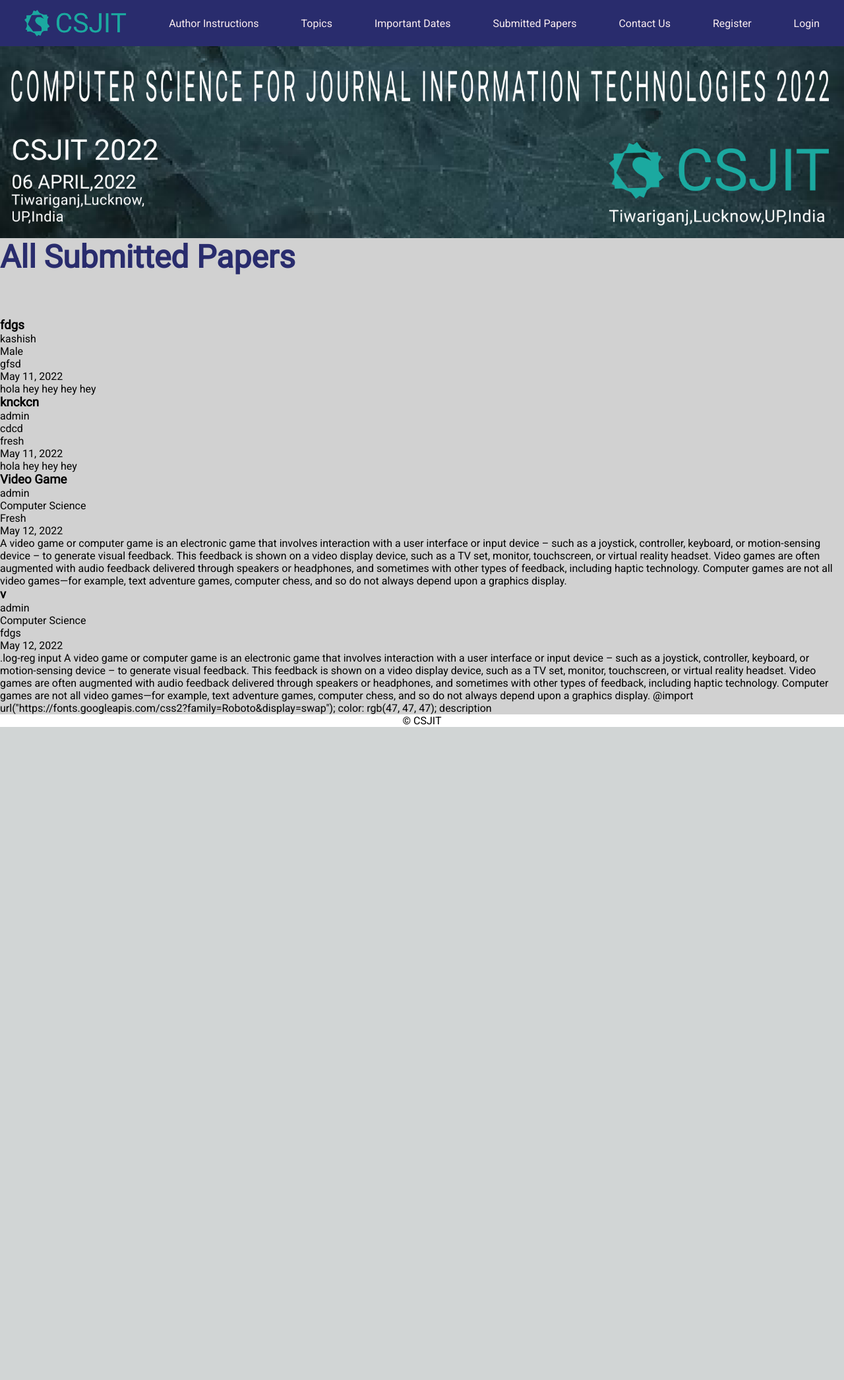
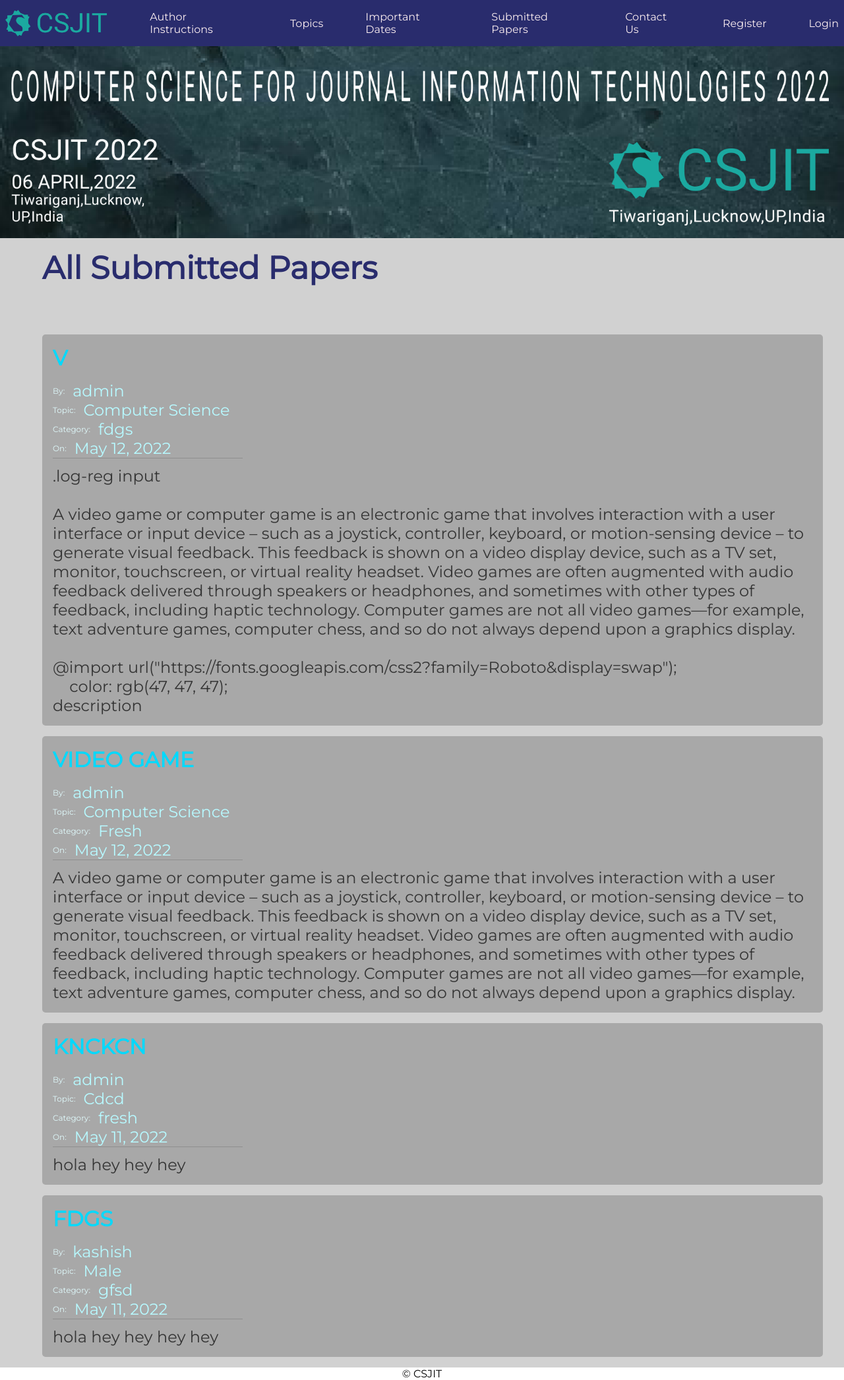
Before and after one commit to kashish-gg/csjit, a Django app: page /papers/ in a window 1280 px wide. Shown: the whole page at 66% size. Before the commit the page ends 1102 px from the top, so only its background shows below. Run offline with Django 4.2, Linux system fonts and the light colour scheme; data comes from the database, SQL or seed files in the repository; both versions use the stored data as it was after the commit.

Commit message:
added post css fixed description issue and changed description tag

```diff
--- a/app/views.py
+++ b/app/views.py
@@ -30,12 +30,13 @@ def contact(request):
         request,'contact.html'
     )
 def postsPage(request):
-    allposts = post.objects.all()
+    allposts = post.objects.all()[::-1]
     return render(
         request,'posts.html',{'posts':allposts}
     )
 def loginPage(request):
     return render(request,'login.html')
+
 def register(request):
     form=UserCreationForm()
     return render(request,'register.html',{'form':form})
@@ -89,7 +90,7 @@ def handlePost(request):
         emailid = request.POST['emailid']
         amountpaid = request.POST['amount_paid']
         accountnumber = request.POST['accountno']
-        description = request.POST.get('description',False)
+        description = request.POST['description']
         newform=models.post.objects.create()
         newform.user_id=str(request.user.username)
         newform.topic=topic
--- a/static/css/index.css
+++ b/static/css/index.css
@@ -1,11 +1,12 @@
-@import url('https://fonts.googleapis.com/css2?family=Roboto&display=swap');
-@import url('./pages.css');
-@import url('./logreg.css');
+@import url("https://fonts.googleapis.com/css2?family=Montserrat&display=swap");
+@import url("./pages.css");
+@import url("./posts.css");
+@import url("./logreg.css");
 
 * {
   margin: 0;
   padding: 0;
-  font-family: 'Roboto', sans-serif;
+  font-family: "Montserrat", sans-serif;
 }
 a {
   text-decoration: none;
@@ -26,11 +27,11 @@ nav {
   color: #faedf0;
   text-transform: capitalize;
 }
-nav img{
+nav img {
   /* width: 100%; */
   height: 3rem;
 }
-nav a{
+nav a {
   display: flex;
   align-items: center;
   justify-content: center;
@@ -39,7 +40,7 @@ nav a{
   transition: all 0.5s ease-in-out;
 }
 
-nav a:hover{
+nav a:hover {
   background: #1d1f4d;
 }
 
@@ -51,32 +52,32 @@ footer {
   position: relative;
   bottom: 0;
 }
-main{
+main {
   display: flex;
-  flex-direction:column;
+  flex-direction: column;
   justify-content: center;
   align-items: center;
-  min-height:90vh;
+  min-height: 90vh;
   background: rgb(209, 209, 209);
   width: 100%;
 }
-main h1{
-  color:#292c6d;
+main h1 {
+  color: #292c6d;
   font-size: 3em;
   margin-bottom: 4rem;
 }
-.underline{
+.underline {
   text-decoration: underline;
 }
-.page-con{
+.page-con {
   padding: 1em;
   display: flex;
   flex-direction: column;
   position: relative;
   gap: 0.5em;
   width: 90%;
-  }
-.banner{
+}
+.banner {
   width: 100%;
   align-self: flex-start;
 }
--- a/static/css/logreg.css
+++ b/static/css/logreg.css
@@ -34,11 +34,12 @@
   justify-content: center;
   gap: 1em;
 }
-  .log-reg form .input-group img{
+.log-reg form .input-group img {
   width: 5em;
   height: 5em;
 }
-  .log-reg input {
+.log-reg input,
+.log-reg textarea {
   width: 100%;
 }
 .log-reg form label {
--- /dev/null
+++ b/static/css/posts.css
@@ -0,0 +1,62 @@
+/* 292c6d */
+.posts {
+  display: flex;
+  flex-direction: column;
+  gap: 1em;
+  width: 100%;
+}
+.post {
+  background: #a8a8a8;
+  width: 100%;
+  padding: 1em;
+  border-radius: 5px;
+}
+.post * {
+  color: rgb(183, 249, 255);
+  font-weight: 400;
+  font-size: 1.5em;
+  display: flex;
+  align-items: center;
+}
+.post span {
+  color: rgb(224, 250, 252);
+  margin-right: 1em;
+  text-transform: capitalize;
+  font-weight: 100;
+  font-size: 0.5em;
+}
+.post h2 {
+  text-transform: uppercase;
+  font-size: 2rem;
+  color: rgb(0, 217, 253);
+  font-weight: 700;
+  margin-bottom: 0.5em;
+}
+/* author */
+.post h3 {
+}
+/* topic */
+.post h4 {
+  text-transform: capitalize;
+}
+/* category */
+.post h5 {
+}
+/* date */
+.post h6 {
+  border-bottom: 1px solid rgb(142, 142, 142);
+  width: 25%;
+  margin-bottom: 0.5em;
+}
+/* description */
+.post pre {
+  font-weight: 200;
+  color: rgb(53, 53, 53);
+  max-width: 100%;
+  overflow-x: auto;
+  white-space: pre-wrap;
+  white-space: -moz-pre-wrap;
+  white-space: -pre-wrap;
+  white-space: -o-pre-wrap;
+  word-wrap: break-word;
+}
--- a/templates/contact.html
+++ b/templates/contact.html
@@ -1,6 +1,6 @@
 {%extends 'base.html'%}
 {%block contact%}
-<div class="page">
+<div class="page-con">
     <h1>
         Contact Us
     </h1>
--- a/templates/posts.html
+++ b/templates/posts.html
@@ -1,16 +1,16 @@
 {%extends 'base.html'%}
 {%block contact%}
-<div class="page">
+<div class="page-con">
     <h1>All Submitted Papers</h1>
     <div class="posts">
         {% for post in posts %}
         <div class="post">
-            <h3>{{post.title}}</h3>
-            <p>{{post.user_id}}</p>
-            <p>{{post.topic}}</p>
-            <p>{{post.category}}</p>
-            <p>{{post.post_date}}</p>
-            <p>{{post.description}}</p>
+            <h2>{{post.title}}</h2>
+            <h3><span>by:</span>{{post.user_id}}</h3>
+            <h4><span>topic:</span>{{post.topic}}</h4>
+            <h5><span>category:</span>{{post.category}}</h5>
+            <h6><span>on:</span>{{post.post_date}}</h6>
+            <pre>{{post.description}}</pre>
         </div>
         {% endfor %}
     </div>
```
Also changed, not shown: templates/submit.html (+11 -35 lines), db.sqlite3. Lines whose indentation alone changed are shown as unchanged.
